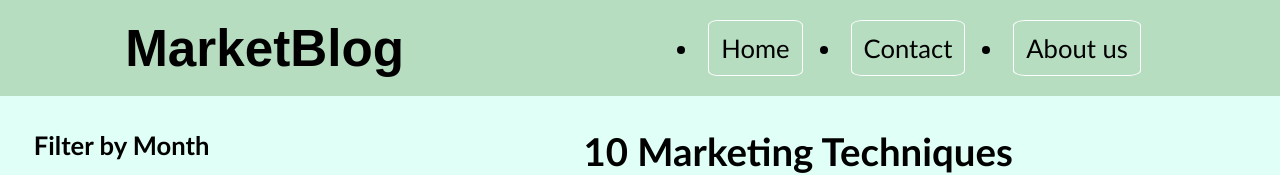
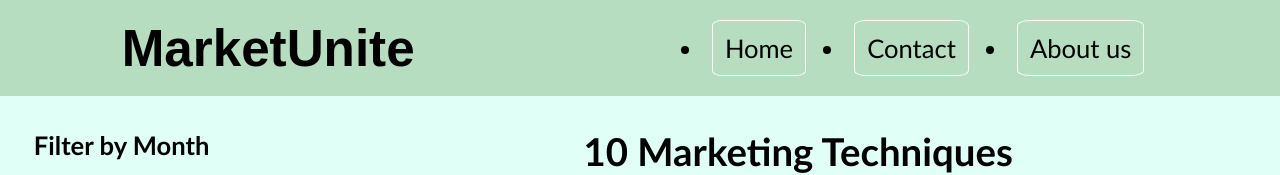
Before and after one commit to vmilybrown/vmilybrown.github.io, a plain HTML site: page index.html in a window 1280 px wide. Shown: the top 175 px of the page. Drawn offline with Linux system fonts and the light colour scheme; no server answers; a web font is replaced by a local one.

Commit message:
Update index.html

```diff
--- a/index.html
+++ b/index.html
@@ -11,7 +11,7 @@
 <body>
     <header class="main-header">
         <!-- the content of the header goes here -->
-        <h1 id="logo">MarketBlog</h1>
+        <h1 id="logo">MarketUnite</h1>
         <nav>
             <ul id="nav-ul">
                 <li><a href="" class="navbutton" >Home</a>
```
